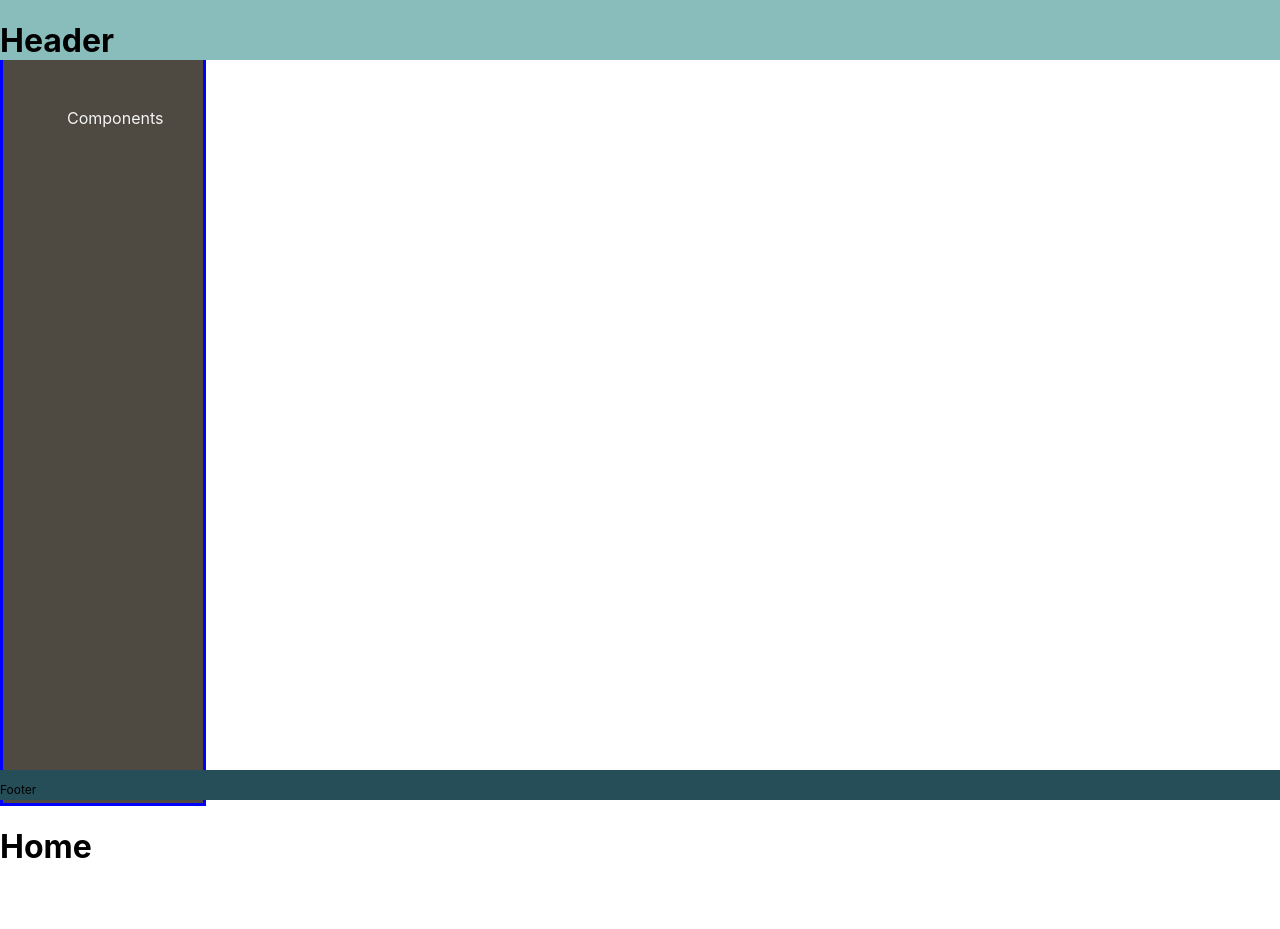
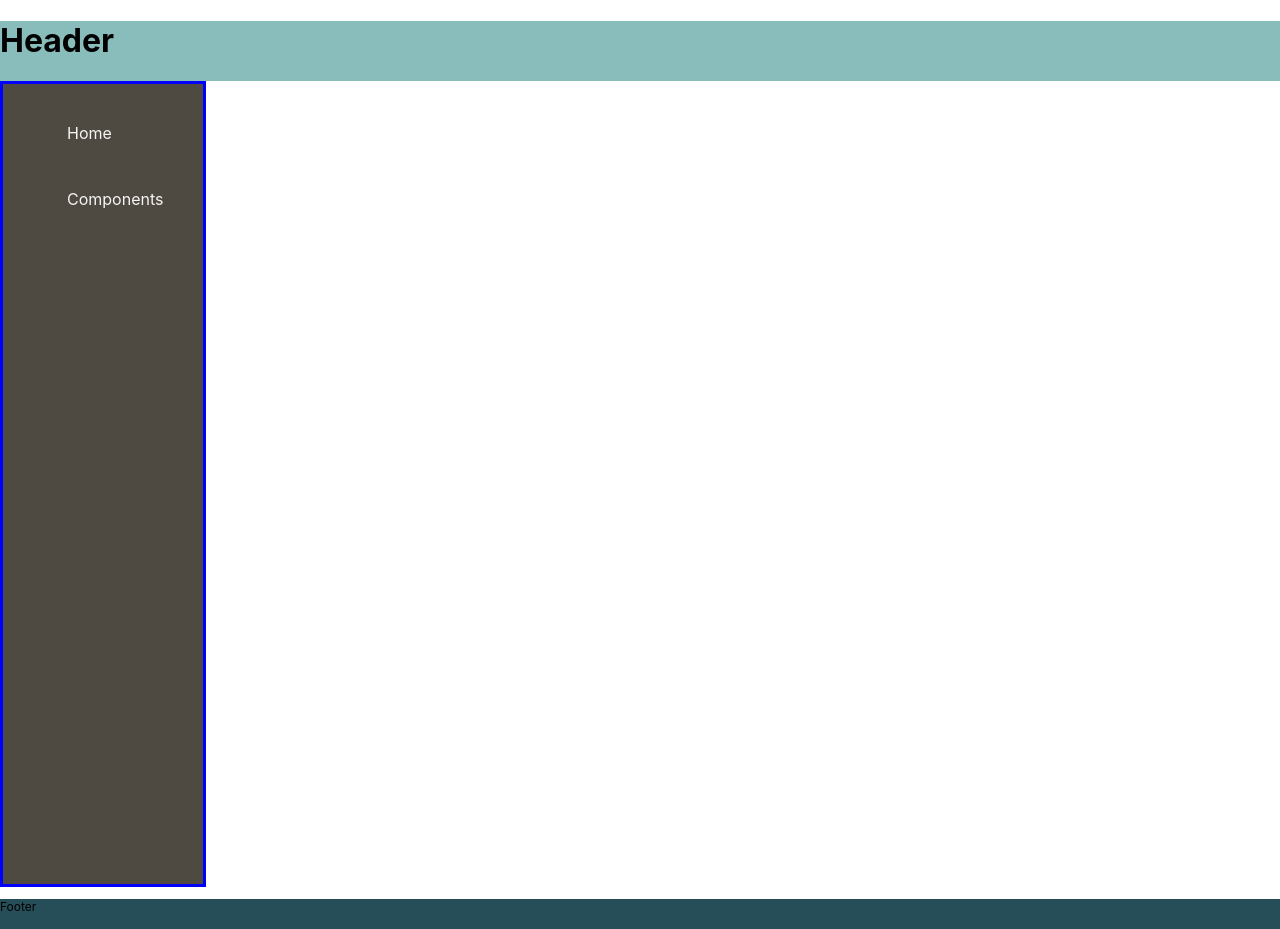
Before and after one commit to danrose9/react-demo-app, a React (Create React App) app: page / in a window 1280 px wide. Before the commit the page ends 888 px from the top, so only its background shows below. Built offline with nearby package versions, Linux system fonts and the light colour scheme.

Commit message:
a little progress

```diff
--- a/public/index.html
+++ b/public/index.html
@@ -5,25 +5,7 @@
     <link rel="icon" href="%PUBLIC_URL%/favicon.ico" />
     <meta name="viewport" content="width=device-width, initial-scale=1" />
     <meta name="theme-color" content="#000000" />
-    <meta
-      name="description"
-      content="Web site created using create-react-app"
-    />
-    <link rel="apple-touch-icon" href="%PUBLIC_URL%/logo192.png" />
-    <!--
-      manifest.json provides metadata used when your web app is installed on a
-      user's mobile device or desktop. See https://developers.google.com/web/fundamentals/web-app-manifest/
-    -->
-    <link rel="manifest" href="%PUBLIC_URL%/manifest.json" />
-    <!--
-      Notice the use of %PUBLIC_URL% in the tags above.
-      It will be replaced with the URL of the `public` folder during the build.
-      Only files inside the `public` folder can be referenced from the HTML.
-
-      Unlike "/favicon.ico" or "favicon.ico", "%PUBLIC_URL%/favicon.ico" will
-      work correctly both with client-side routing and a non-root public URL.
-      Learn how to configure a non-root public URL by running `npm run build`.
-    -->
+    <meta name="description" content="React Demo App" />
     <title>React Demo App</title>
   </head>
   <body>
--- a/src/App.css
+++ b/src/App.css
@@ -1,14 +1,3 @@
 .App {
     display: flex;
-    flex-wrap: wrap;
-    height: 100%;
 }
-
-.home,
-.components {
-  display: flex;
-  height: 90vh;
-  align-items: center;
-  justify-content: center;
-  font-size: 2rem;
-}
--- a/src/App.js
+++ b/src/App.js
@@ -1,23 +1,15 @@
 import './App.css';
 import Header from './components/Header';
-import Sidebar from './components/Sidebar';
+import Main from './components/Main';
 import Footer from './components/Footer';
-import Home from './pages/Home';
-import Components from './pages/Components';
-import { Route, Switch } from 'react-router-dom';
 
 function App() {
   return (
-    <>
+    <div className="container">
       <Header />
-      <Sidebar />
-      <Switch>
-        <Route path="/" exact component={Home} />
-        <Route path="/components" component={Components} />
-      </Switch>
-
+      <Main />
       <Footer />
-    </>
+    </div>
   );
 }
 
--- a/src/components/Footer.js
+++ b/src/components/Footer.js
@@ -5,8 +5,8 @@ const StyledFooter = styled.div`
   background-color: #254e58;
   width: 100vw;
   height: 30px;
-  position: fixed;
-  width: 100%;
+  // position: fixed;
+
   padding-bottom: 100% auto;
   bottom: 0;
   left: 0;
--- a/src/components/Header.js
+++ b/src/components/Header.js
@@ -4,12 +4,12 @@ import styled from 'styled-components';
 const StyledHeader = styled.div`
   background-color: #88bdbc;
   width: 100vw;
-  position: fixed;
-  width: 100%;
+  // position: fixed;
+
   top: 0;
   left: 0;
   height: 60px;
-  z-index: 100;
+  // z-index: 100;
 `;
 
 export default function Header() {
--- /dev/null
+++ b/src/components/Main.js
@@ -0,0 +1,22 @@
+import React from 'react';
+import styled from 'styled-components';
+import Sidebar from './Sidebar';
+import Home from '../pages/Home';
+import Components from '../pages/Components';
+import { Route, Switch } from 'react-router-dom';
+
+const StyledMain = styled.div`
+  width: 100vw;
+`;
+
+export default function Main() {
+  return (
+    <StyledMain>
+      <Sidebar />
+      {/* <Switch>
+        <Route path="/" exact component={Home} />
+        <Route path="/components" component={Components} />
+      </Switch> */}
+    </StyledMain>
+  );
+}
```
